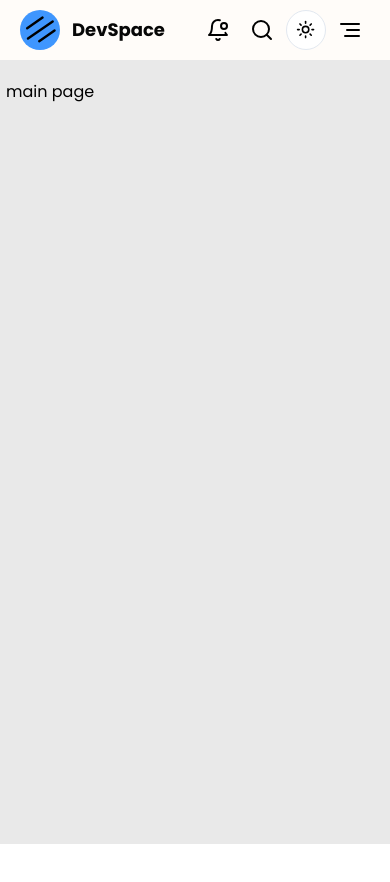
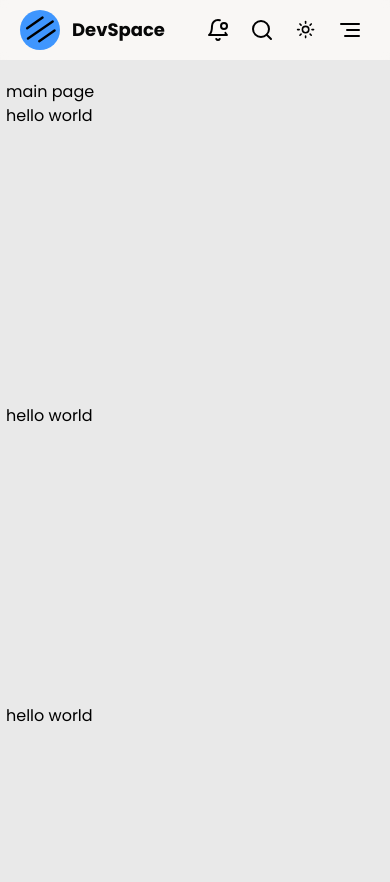
Before and after one commit to lucas-dash/DevSpace, a Next.js app: page /home in a window 390 px wide. Shown: the top 882 px of the page. Before the commit the page ends 844 px from the top, so only its background shows below. Built offline with nearby package versions, Linux system fonts and the light colour scheme; no server answers.

Commit message:
sidebar session state

```diff
--- a/src/app/(main)/home/page.tsx
+++ b/src/app/(main)/home/page.tsx
@@ -1,3 +1,10 @@
 export default async function Main() {
-  return <section className="">main page</section>;
+  return (
+    <section className="">
+      main page
+      <div className="h-[300px]">hello world</div>
+      <div className="h-[300px]">hello world</div>
+      <div className="h-[300px]">hello world</div>
+    </section>
+  );
 }
--- a/src/app/auth/components/sign-out.tsx
+++ b/src/app/auth/components/sign-out.tsx
@@ -1,4 +1,5 @@
 import { Button } from '@/components/ui/button';
+import { LogOut } from 'lucide-react';
 import createSupabaseServerClient from '@/lib/supabase/server';
 import { redirect } from 'next/navigation';
 
@@ -12,7 +13,13 @@ export default function SignOut() {
 
   return (
     <form action={logOut}>
-      <Button variant={'outline'}>Sign Out</Button>
+      <Button
+        variant={'ghost'}
+        size={'icon'}
+        className="rounded-2xl hover:bg-red-500 hover:text-primary dark:hover:bg-red-800"
+      >
+        <LogOut />
+      </Button>
     </form>
   );
 }
--- a/src/components/Navbar.tsx
+++ b/src/components/Navbar.tsx
@@ -13,7 +13,7 @@ import { ModeToggle } from './ui/mode-toggle';
 
 export default function Navbar() {
   return (
-    <nav className="w-full sticky top-0 z-50 bg-primary dark:bg-primary-dark flex items-center justify-between h-[60px] max-md:px-5 md:px-8 ">
+    <nav className="w-full sticky top-0 z-50 bg-primary/70 dark:bg-primary-dark/70 backdrop-blur-sm flex items-center justify-between h-[60px] max-md:px-5 md:px-8 ">
       <div className="flex items-center gap-7">
         <Link
           href={'/'}
--- a/src/components/Sidebar.tsx
+++ b/src/components/Sidebar.tsx
@@ -7,8 +7,7 @@ import {
   UsersRound,
 } from 'lucide-react';
 import NavLink from './navlink';
-import { Button } from './ui/button';
-import SignOut from '@/app/auth/components/sign-out';
+import SidebarState from './sidebar-state';
 
 const sidebarLinks = [
   {
@@ -52,13 +51,7 @@ export default function Sidebar() {
         })}
       </nav>
 
-      <div className="flex flex-col gap-5">
-        <Button>New Post</Button>
-
-        <div>
-          <SignOut />
-        </div>
-      </div>
+      <SidebarState />
     </aside>
   );
 }
--- /dev/null
+++ b/src/components/sidebar-state.tsx
@@ -0,0 +1,41 @@
+import readUserSession from '@/lib/actions';
+import { Button } from './ui/button';
+import Link from 'next/link';
+import SignOut from '@/app/auth/components/sign-out';
+
+export default async function SidebarState() {
+  const { data } = await readUserSession();
+
+  if (!data.session?.user) {
+    return (
+      <div className="flex w-full">
+        <Button asChild className="w-full" variant={'default'}>
+          <Link href={'/auth'}>Login</Link>
+        </Button>
+      </div>
+    );
+  }
+
+  return (
+    <div className="flex flex-col items-center gap-5 w-full">
+      <Button variant={'default'}>New Post</Button>
+      <div className="flex items-center justify-between w-full">
+        <div className="flex items-center gap-2.5">
+          {/* use image */}
+          <div className="h-[40px] w-[40px] bg-slate-400 grid place-items-center rounded-full">
+            L
+          </div>
+          <div>
+            <p className="font-semibold text-lg">Lou</p>
+            {/* fade text */}
+            <p className="text-fadeText dark:text-fadeText-dark text-sm">
+              @spacecode_
+            </p>
+          </div>
+        </div>
+
+        <SignOut />
+      </div>
+    </div>
+  );
+}
--- a/src/components/ui/button.tsx
+++ b/src/components/ui/button.tsx
@@ -14,11 +14,11 @@ const buttonVariants = cva(
         destructive:
           'bg-red-500 text-slate-50 hover:bg-red-500/90 dark:bg-red-900 dark:text-slate-50 dark:hover:bg-red-900/90',
         outline:
-          'border border-slate-200 bg-white hover:bg-slate-100 hover:text-slate-900 dark:border-slate-800 dark:bg-slate-950 dark:hover:bg-slate-800 dark:hover:text-slate-50',
+          'border border-slate-200 bg-white hover:bg-zinc-200 hover:text-slate-950 dark:border-slate-800 dark:bg-slate-950 dark:hover:bg-slate-800 dark:hover:text-slate-50',
         secondary:
-          'bg-slate-100 text-slate-900 hover:bg-slate-100/80 dark:bg-slate-800 dark:text-slate-50 dark:hover:bg-slate-800/80',
+          'bg-zinc-200 text-slate-900 hover:bg-zinc-200/80 dark:bg-slate-800 dark:text-slate-50 dark:hover:bg-slate-800/80',
         ghost:
-          'hover:bg-slate-100 hover:text-slate-900 dark:hover:bg-slate-800 dark:hover:text-slate-50',
+          'hover:bg-zinc-200 hover:text-slate-950 dark:hover:bg-slate-800 dark:hover:text-slate-50',
         link: 'text-slate-900 underline-offset-4 hover:underline dark:text-slate-50',
       },
       size: {
--- a/src/components/ui/mode-toggle.tsx
+++ b/src/components/ui/mode-toggle.tsx
@@ -18,13 +18,13 @@ export function ModeToggle() {
   return (
     <DropdownMenu>
       <DropdownMenuTrigger asChild>
-        <Button variant="outline" size="icon" className="rounded-full">
+        <Button variant="ghost" size="icon" className="rounded-full">
           <Sun className="h-[1.2rem] w-[1.2rem] rotate-0 scale-100 transition-all dark:-rotate-90 dark:scale-0" />
           <Moon className="absolute h-[1.2rem] w-[1.2rem] rotate-90 scale-0 transition-all dark:rotate-0 dark:scale-100" />
           <span className="sr-only">Toggle theme</span>
         </Button>
       </DropdownMenuTrigger>
-      <DropdownMenuContent align="end">
+      <DropdownMenuContent align="end" className="rounded-lg">
         <DropdownMenuItem onClick={() => setTheme('light')}>
           Light
         </DropdownMenuItem>
```
